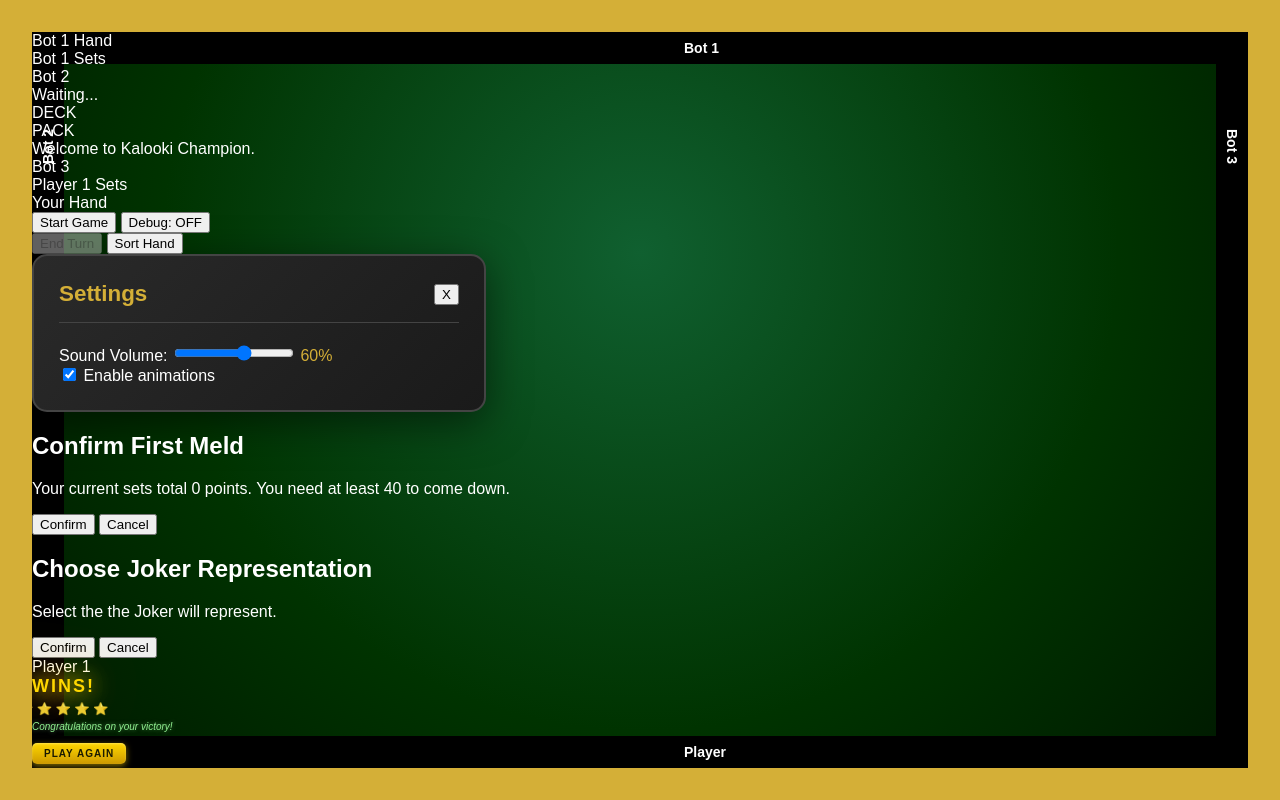
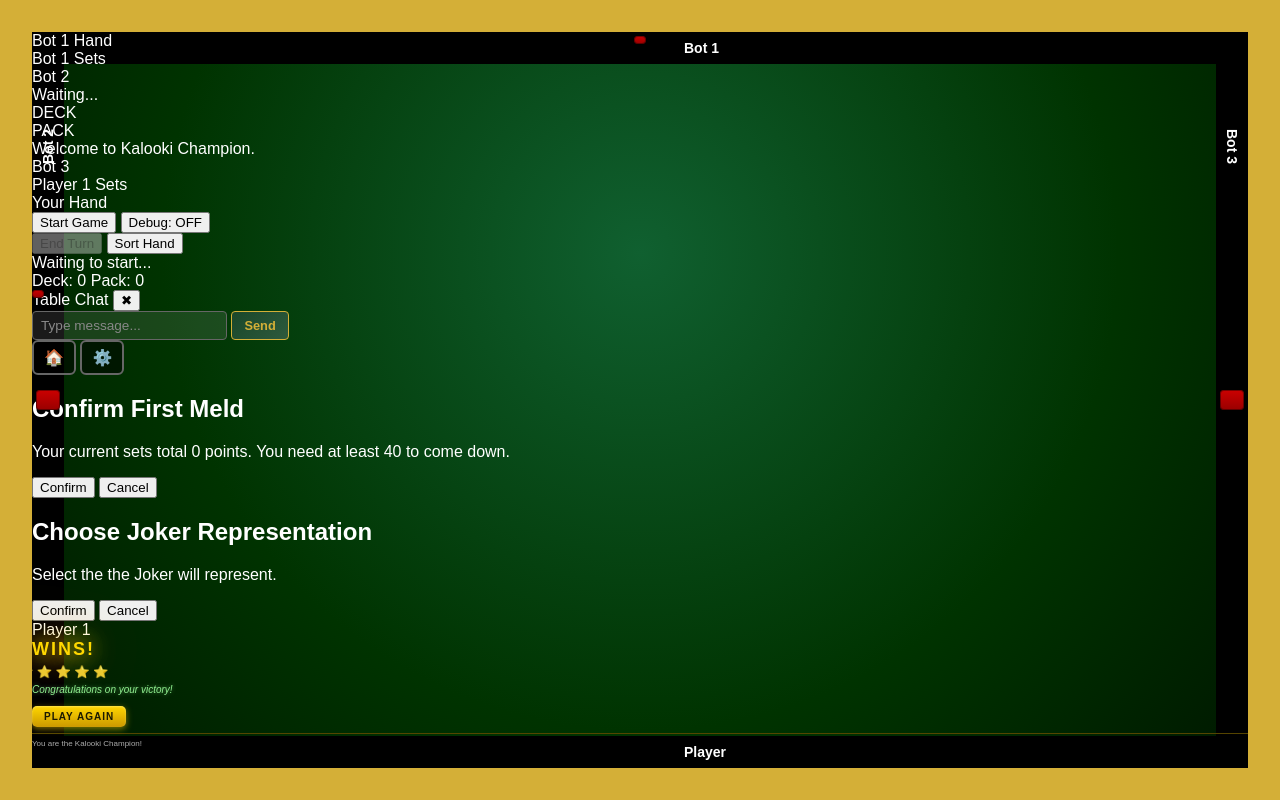
Before and after one commit to KalookiChampion/Kalooki-Champion, a website: page public/game.html in a window 1280 px wide. Drawn offline with nearby package versions, Linux system fonts and the light colour scheme.

Commit message:
Update game.html

```diff
--- a/public/game.html
+++ b/public/game.html
@@ -25,7 +25,7 @@
       <div class="seat-label" id="label-right">Bot 3</div>
     </div>
 
-    <!-- Main table content -->
+    <!-- ================== MAIN TABLE ================== -->
     <div id="table-layout">
       <!-- Top row: Bot 1 hand and set box -->
       <div id="top-row" class="table-row">
@@ -41,13 +41,14 @@
 
       <!-- Middle row: Left bot, center deck/pack, right bot -->
       <div id="middle-row" class="table-row">
+        <!-- Bot 2 (left) -->
         <div id="bot2-area" class="side-area side-left">
           <div class="side-label">Bot 2</div>
           <div id="bot2-hand" class="hand-col"></div>
           <div id="bot2-set-box" class="set-box-vert"></div>
         </div>
 
-        <!-- Center deck / pack / discard -->
+        <!-- Center area: deck, pack, info -->
         <div id="center-area">
           <div id="center-top-row">
             <div id="turn-indicator" class="turn-indicator">
@@ -69,6 +70,7 @@
           </div>
         </div>
 
+        <!-- Bot 3 (right) -->
         <div id="bot3-area" class="side-area side-right">
           <div class="side-label">Bot 3</div>
           <div id="bot3-hand" class="hand-col"></div>
@@ -89,7 +91,7 @@
       </div>
     </div>
 
-    <!-- Control panel -->
+    <!-- ================== CONTROL PANEL ================== -->
     <div id="control-panel">
       <div id="left-controls">
         <button id="startGameBtn" class="btn primary">Start Game</button>
@@ -101,11 +103,58 @@
       </div>
     </div>
 
-    <!-- Settings panel -->
-    <div id="settings-panel" class="settings-panel hidden">
+    <!-- ================== STATUS BAR ================== -->
+    <div id="status-bar">
+      <div id="status-left">
+        <span id="status-text">Waiting to start...</span>
+      </div>
+      <div id="status-right">
+        <span id="deckCountLabel">Deck:</span>
+        <span id="deckCountValue">0</span>
+        <span id="packCountLabel">Pack:</span>
+        <span id="packCountValue">0</span>
+      </div>
+    </div>
+
+    <!-- ================== MINI-HANDS (OVERVIEW) ================== -->
+    <div id="mini-hands-row">
+      <div id="mini-top" class="mini-hand mini-horizontal"></div>
+      <div id="mini-left" class="mini-hand mini-vertical"></div>
+      <div id="mini-right" class="mini-hand mini-vertical"></div>
+      <div id="mini-bottom" class="mini-hand mini-horizontal"></div>
+    </div>
+
+    <!-- ================== CHAT & MENU ================== -->
+    <div id="table-sidebar">
+      <div id="chat-panel">
+        <div id="chat-header">
+          <span>Table Chat</span>
+          <button id="btnCloseChat">✖</button>
+        </div>
+        <div id="chat-messages"></div>
+        <div id="chat-input-row">
+          <input type="text" id="chatInput" placeholder="Type message..." maxlength="100">
+          <button id="btnSendChat">Send</button>
+        </div>
+      </div>
+
+      <div id="menu-panel">
+        <div id="menu-buttons">
+          <button id="btnLobby" title="Back to Lobby">🏠</button>
+          <button id="btnSettings" title="Settings">⚙️</button>
+        </div>
+        <button id="btnDebug" style="display:none;">Debug</button>
+      </div>
+
+      <div id="playerStatus"></div>
+    </div>
+
+    <!-- Settings Menu -->
+    <div id="settingsOverlay" class="settings-overlay hidden">
+      <div class="settings-panel">
         <div class="settings-header">
-        <h2>Settings</h2>
-        <button id="settingsCloseBtn" class="btn small">X</button>
+          <h2>Menu</h2>
+          <button id="btnCloseSettings" class="close-btn">&times;</button>
         </div>
         <div class="settings-body">
           <div class="settings-row">
@@ -118,6 +167,10 @@
               <input type="checkbox" id="toggleAnimations" checked>
               Enable animations
             </label>
+          </div>
+          <div class="settings-row">
+            <button id="btnCloseGame" class="danger">Leave Table</button>
+          </div>
         </div>
       </div>
     </div>
@@ -164,7 +217,7 @@
   <script src="/socket.io/socket.io.js"></script>
   <!-- Main table logic (relative path) -->
   <script src="js/kaloki-table.js"></script>
-  <!-- Preload card images to smooth animations -->
+  <!-- Preload card images to smooth multiplayer animations -->
   <script src="js/preload-cards.js"></script>
 </body>
 </html>
```
Lines whose indentation alone changed are shown as unchanged.
